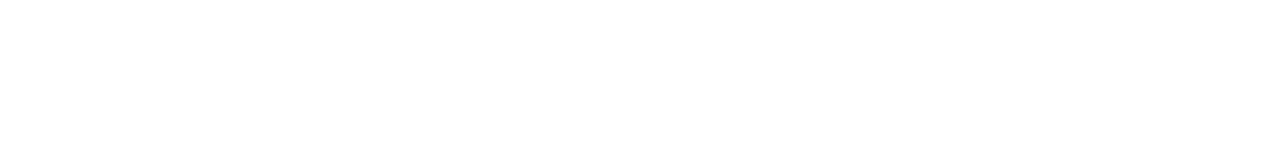
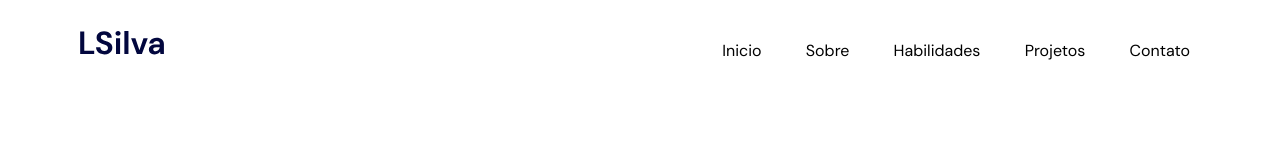
Before and after one commit to askawasaki/Portfolio, a plain HTML site: page index.html in a window 1280 px wide. Drawn offline with Linux system fonts and the light colour scheme.

Commit message:
navbar starting

```diff
--- a/css/components/navbar.css
+++ b/css/components/navbar.css
@@ -0,0 +1,31 @@
+.navbar{
+    position: fixed;
+    top: 0;
+    left: 0;
+    width: 100%;
+    z-index: 10;
+    background-color: var(--white);
+}
+
+.navbar .navbar__content{
+    padding: 3rem 4rem 1rem;
+    display: flex;
+    justify-content: space-between;
+}
+
+.navbar .navbar__content .navbar__links li{
+    display: inline-block;
+}
+
+.navbar .navbar__content .navbar__links li:not(:last-of-type){
+    margin-right: 2rem;
+}
+
+.navbar .navbar__content .navbar__links a{
+    padding: 1rem;
+    display: inline-block;
+}
+
+.navbar .navbar__content .navbar__links a:hover{
+    color: var(--tertiary-color);
+}
--- a/css/variables.css
+++ b/css/variables.css
@@ -1,12 +1,13 @@
-:root{
+:root {
     --white: #ffffff;
     --gray: #d9d9d9;
     --black: #000000;
     --primary-color: #02073e;
     --secondary-color: #0f2137;
-    --dark-secondary-color: #a6b1e1;
-    --light-terciary-color: #f3f6fb;
+    --dark-secondary-color: #3c415c;
+    --tertiary-color: #a6b1e1;
+    --light-tertiary-color: #f3f6fb;
     --text-color: #343d48;
 
     --font-family: 'DM Sans', sans-serif;
-}
+  }
--- a/index.html
+++ b/index.html
@@ -8,11 +8,28 @@
     <title>Portfolio</title>
     <!-- css -->
     <link rel="stylesheet" href="css/extends.css">
+    <link rel="stylesheet" href="css/components/navbar.css">
     <!-- fonts -->
     <link rel="stylesheet" href="https://fonts.googleapis.com/css2?family=DM+Sans:wght@400;500;700&display=swap">
 </head>
 <body>
 
+    <!-- navbar -->
+    <nav class="navbar">
+        <div class="navbar__content max-width mb-0">
+            <a href="/">
+                <img src="assets/logo.svg" alt="joao">
+            </a>
+            <ul class="navbar__links">
+                <li><a href="#header">Inicio</a></li>
+                <li><a href="#about">Sobre</a></li>
+                <li><a href="#skills">Habilidades</a></li>
+                <li><a href="#projects">Projetos</a></li>
+                <li><a href="#footer">Contato</a></li>
+            </ul>
+        </div>
+    </nav>
+
     <script src="scripts/index.js"></script>
 
 </body>
```
